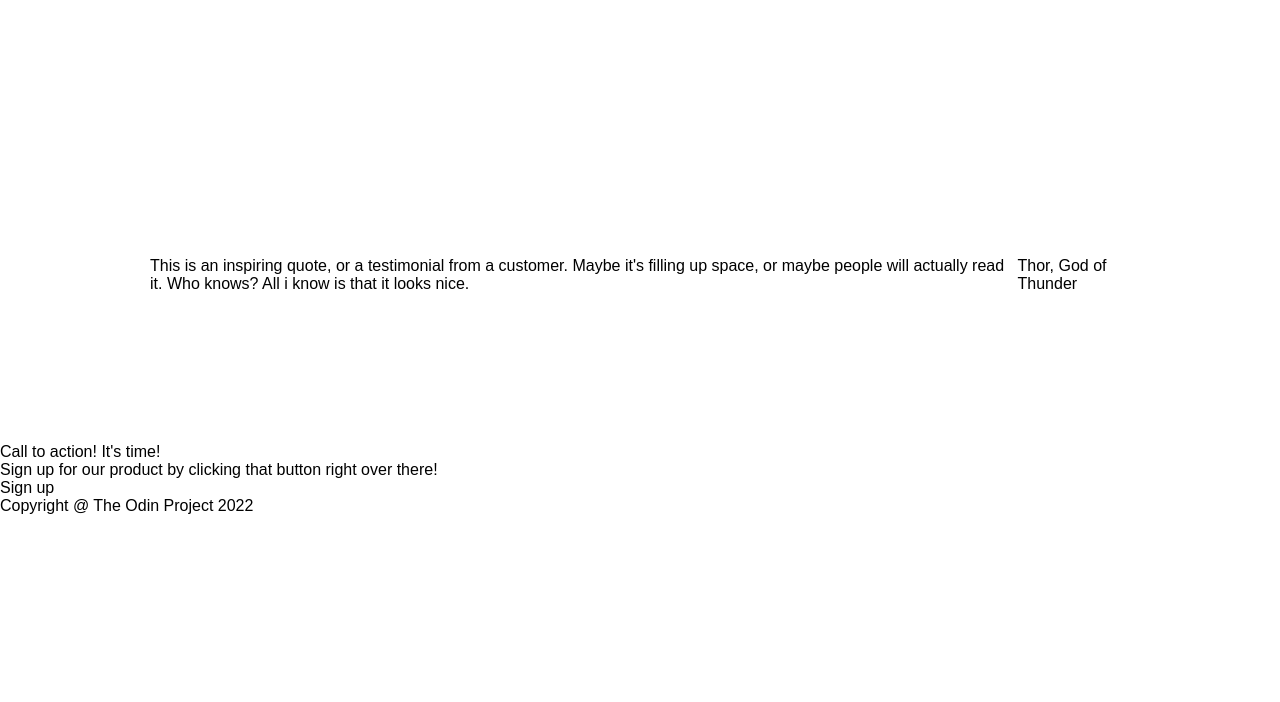
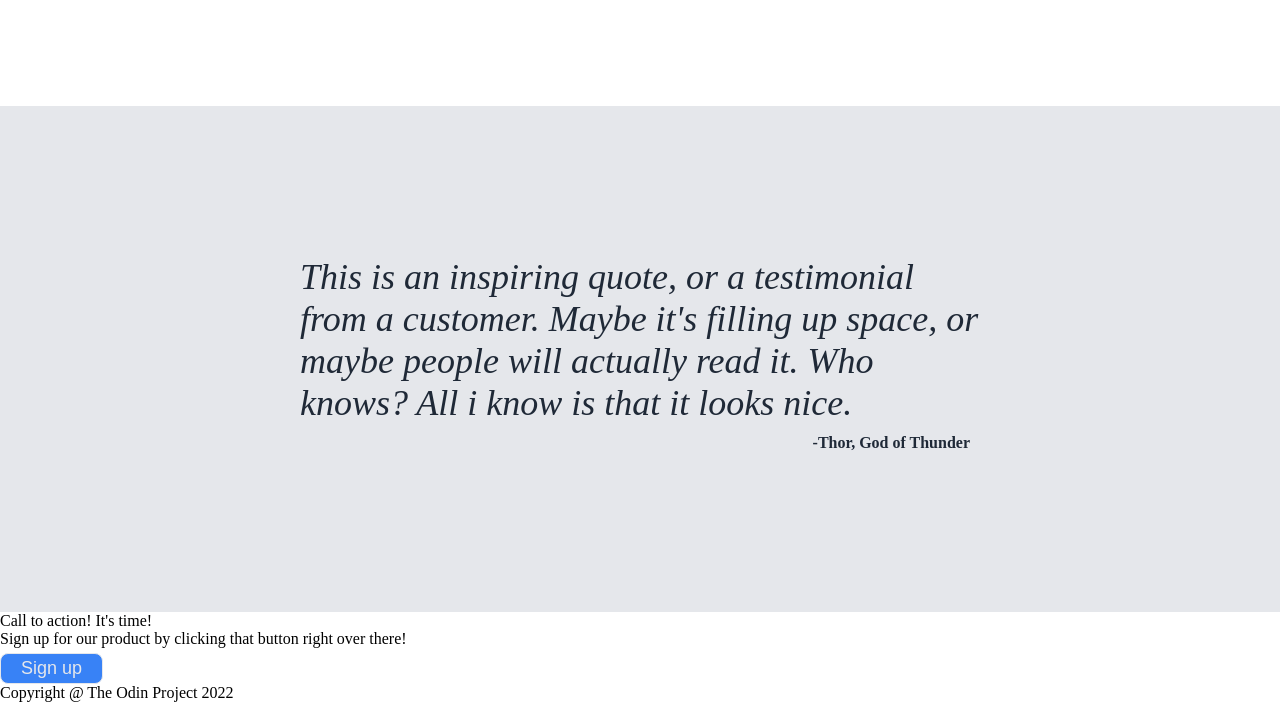
Before and after one commit to Carrscot/landing-page, a plain HTML site: page index.html in a window 1280 px wide. Shown: the part 901-1603 px from the top of the page. Before the commit the page ends 1416 px from the top, so only its background shows below. Drawn offline with Linux system fonts and the light colour scheme.

Commit message:
Add flexbox properties to quotes section in style.css

```diff
--- a/index.html
+++ b/index.html
@@ -50,16 +50,17 @@
 </div>
 
 <div class="quote">
-    <div class="quote-content"><div> This is an inspiring quote, or a testimonial from a customer. Maybe it's filling up space, or maybe people will actually read it. Who knows? All i know is that it looks nice.</div>
-    <div>Thor, God of Thunder</div>
+    <div class="quote-content"><div class="quote-one"> This is an inspiring quote, or a testimonial from a customer. Maybe it's filling up space, or maybe people will actually read it. Who knows? All i know is that it looks nice.</div>
+    <div class="reference">-Thor, God of Thunder</div>
     </div>
 </div>
 
-
-<div class="Sign">
-    <div>Call to action! It's time!</div>
-    <div>Sign up for our product by clicking that button right over there!</div>
-    <div>Sign up</div>
+<div class="sign container">
+    <div class="Sign">
+        <div>Call to action! It's time!</div>
+        <div>Sign up for our product by clicking that button right over there!</div>
+        <div><button>Sign up</button></div>
+    </div>
 </div>
 
 
--- a/style.css
+++ b/style.css
@@ -4,7 +4,6 @@ body {
     display: flex;
     flex-direction: column;
     flex: 1;
-    font-family: Arial, Helvetica, sans-serif;
 }
 
 .header {
@@ -70,7 +69,7 @@ a {
 
 button {
     background: #3882F6;
-    border: 1px solid #3882F6;
+    border: 1px solid #E5E7EB;
     padding: 4px 20px;
     border-radius: 8px;
     color: #E5E7EB;
@@ -122,15 +121,29 @@ button {
 
 .quote {
     display: flex;
-    padding: 150px;
+    justify-content: center;
+    align-items: center;
+    padding: 150px 300px;
+    background-color: #E5E7EB
 }
 
 .quote-content {
     display: flex;
-    justify-content: center;
-    align-items: center;
+    flex-direction: column;
+    color: #1f2937;
 }
 
+.quote-one {
+    font-size:36px;
+    font-weight: 100;
+    font-style: italic;
+}
+.reference {
+    font-size: 24;
+    font-weight: 900;
+    text-align: end;
+    padding: 10px;
+}
 .sign {
     display: flex;
 }
```
